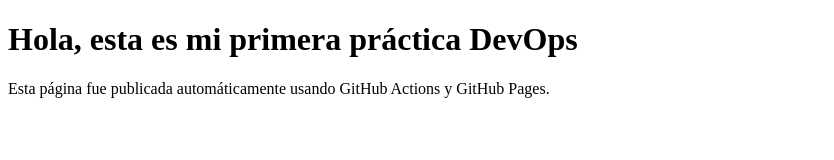
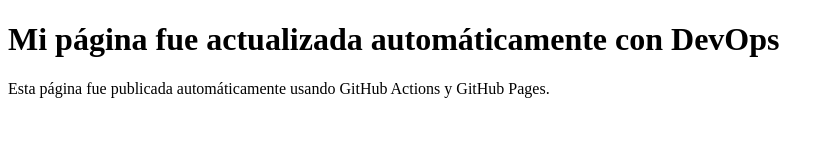
Before and after one commit to Betto-lab/mi-app-devops, a plain HTML site: page index.html in a window 1280 px wide. Shown: the whole page, without its empty margins (0-834 px from the left). Drawn offline with Linux system fonts and the light colour scheme.

Commit message:
Actualizar página principal

```diff
--- a/index.html
+++ b/index.html
@@ -5,7 +5,7 @@
     <title>Mi Primera App DevOps</title>
 </head>
 <body>
-    <h1>Hola, esta es mi primera práctica DevOps</h1>
+    <h1><h1>Mi página fue actualizada automáticamente con DevOps</h1></h1>
     <p>Esta página fue publicada automáticamente usando GitHub Actions y GitHub Pages.</p>
 </body>
 </html>
```
